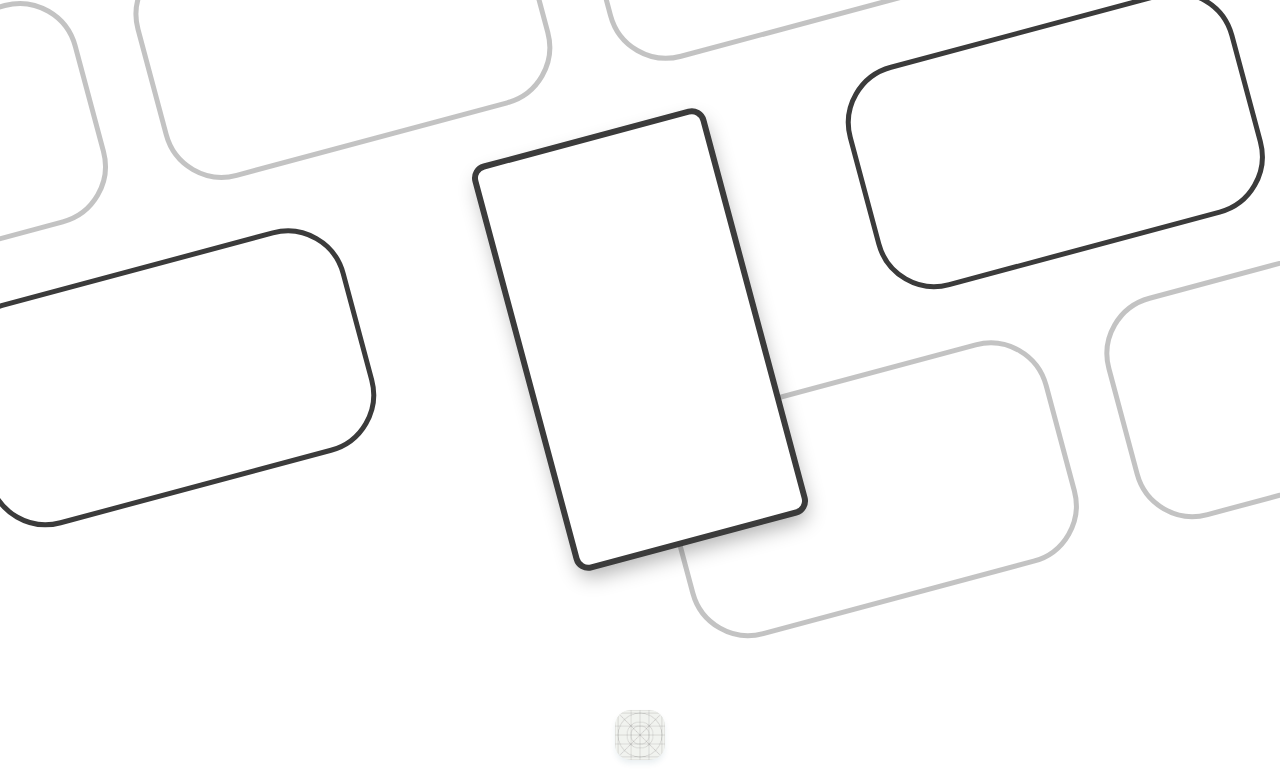
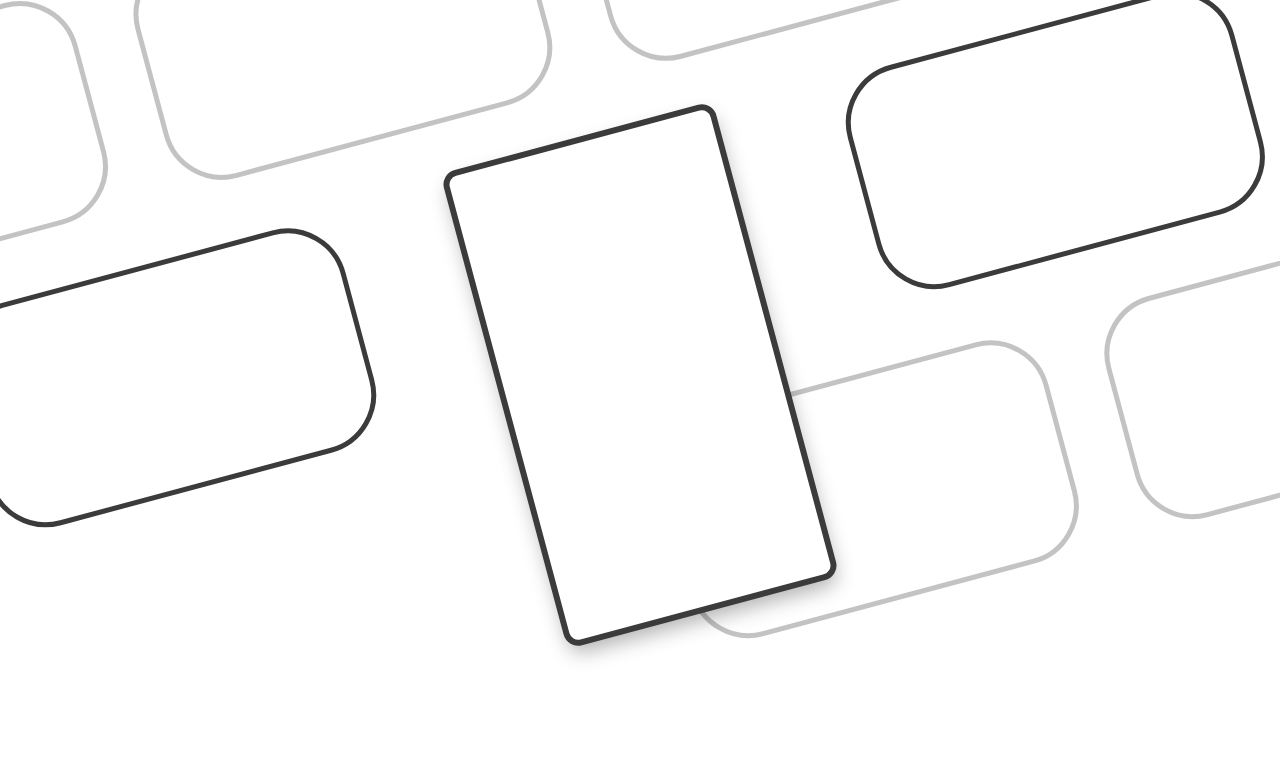
Before and after one commit to DevChanQ/thumbnaillab-site, a Nuxt app: page / in a window 1280 px wide. Shown: the top 780 px of the page. Built offline with nearby package versions, Linux system fonts and the light colour scheme.

Commit message:
Update __global.scss

```diff
--- a/assets/styles/__global.scss
+++ b/assets/styles/__global.scss
@@ -187,7 +187,7 @@ body {
     }
 
     width: 67%;
-    max-width: 230px;
+    max-width: 270px;
     margin: 0 auto;
     box-sizing: content-box;
 
```
